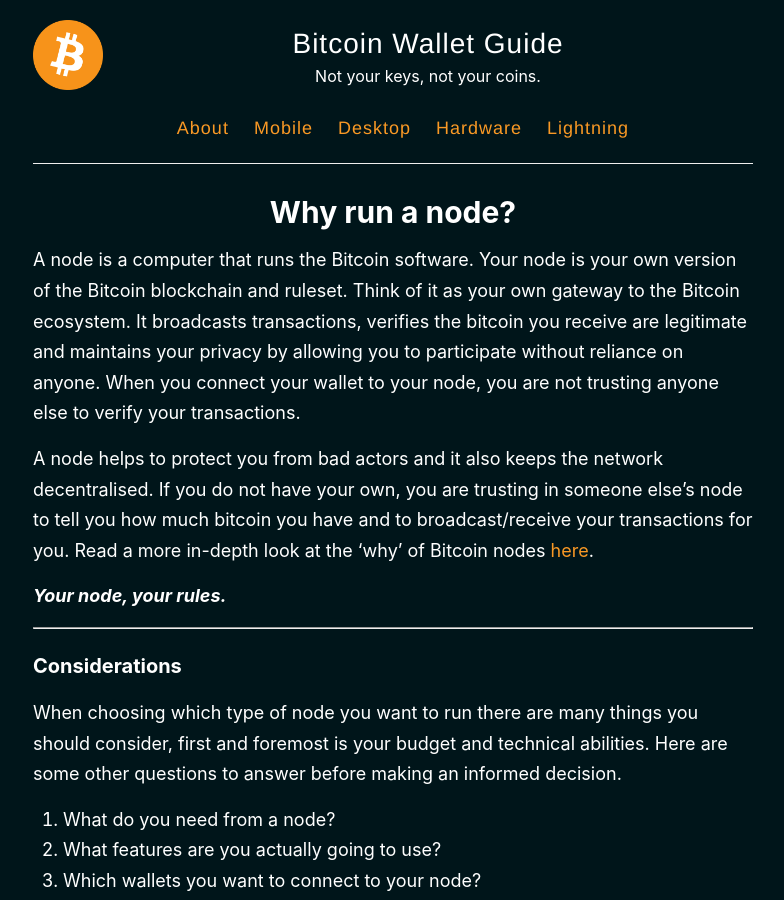
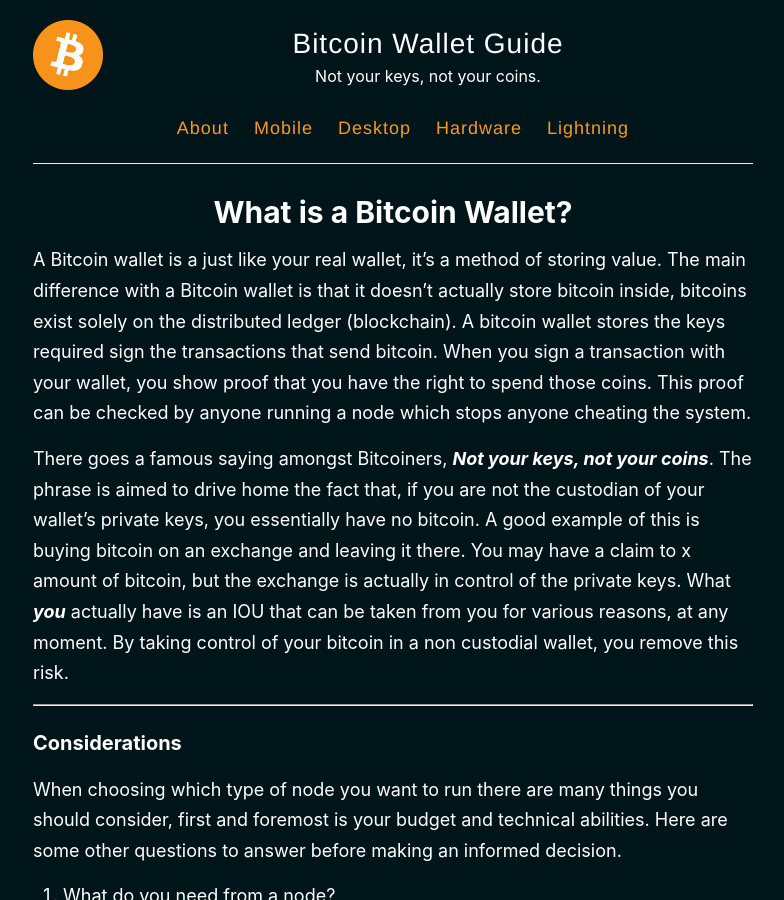
Before and after one commit to BitcoinQnA/bitcoin-wallet-guide, a Jekyll site: the page built from _pages/home.md, in a window 1280 px wide and 900 px high. Shown: the whole window, without its empty margins (247-1031 px from the left). Built offline with Jekyll 4.4.1, drawn with Linux system fonts in a browser that asks for light colours.

Commit message:
Update home.md

```diff
--- a/_pages/home.md
+++ b/_pages/home.md
@@ -1,16 +1,16 @@
 ---
 layout: page
-title: Why run a node?
+title: What is a Bitcoin Wallet?
 permalink: /home/
 ---
 
-A node is a computer that runs the Bitcoin software. Your node is your own version of the Bitcoin blockchain and ruleset. Think of it as your own gateway to the Bitcoin ecosystem. It broadcasts transactions, verifies the bitcoin you receive are legitimate and maintains your privacy by allowing you to participate without reliance on anyone. When you connect your wallet to your node, you are not trusting anyone else to verify your transactions.
+A Bitcoin wallet is a just like your real wallet, it's a method of storing value. The main difference with a Bitcoin wallet is that it doesn't actually store bitcoin inside, bitcoins exist solely on the distributed ledger (blockchain). A bitcoin wallet stores the keys required sign the transactions that send bitcoin. When you sign a transaction with your wallet, you show proof that you have the right to spend those coins. This proof can be checked by anyone running a node which stops anyone cheating the system.
 
-A node helps to protect you from bad actors and it also keeps the network decentralised. If you do not have your own, you are trusting in someone else's node to tell you how much bitcoin you have and to broadcast/receive your transactions for you. Read a more in-depth look at the 'why' of Bitcoin nodes [here](https://armantheparman.com/why-should-you-run-your-own-bitcoin-node/).
+There goes a famous saying amongst Bitcoiners, ***Not your keys, not your coins***. The phrase is aimed to drive home the fact that, if you are not the custodian of your wallet's private keys, you essentially have no bitcoin. A good example of this is buying bitcoin on an exchange and leaving it there. You may have a claim to x amount of bitcoin, but the exchange is actually in control of the private keys. What ***you*** actually have is an IOU that can be taken from you for various reasons, at any moment. By taking control of your bitcoin in a non custodial wallet, you remove this risk.
 
-***Your node, your rules.***
 
 ***
+
 
 ### Considerations
 
```
